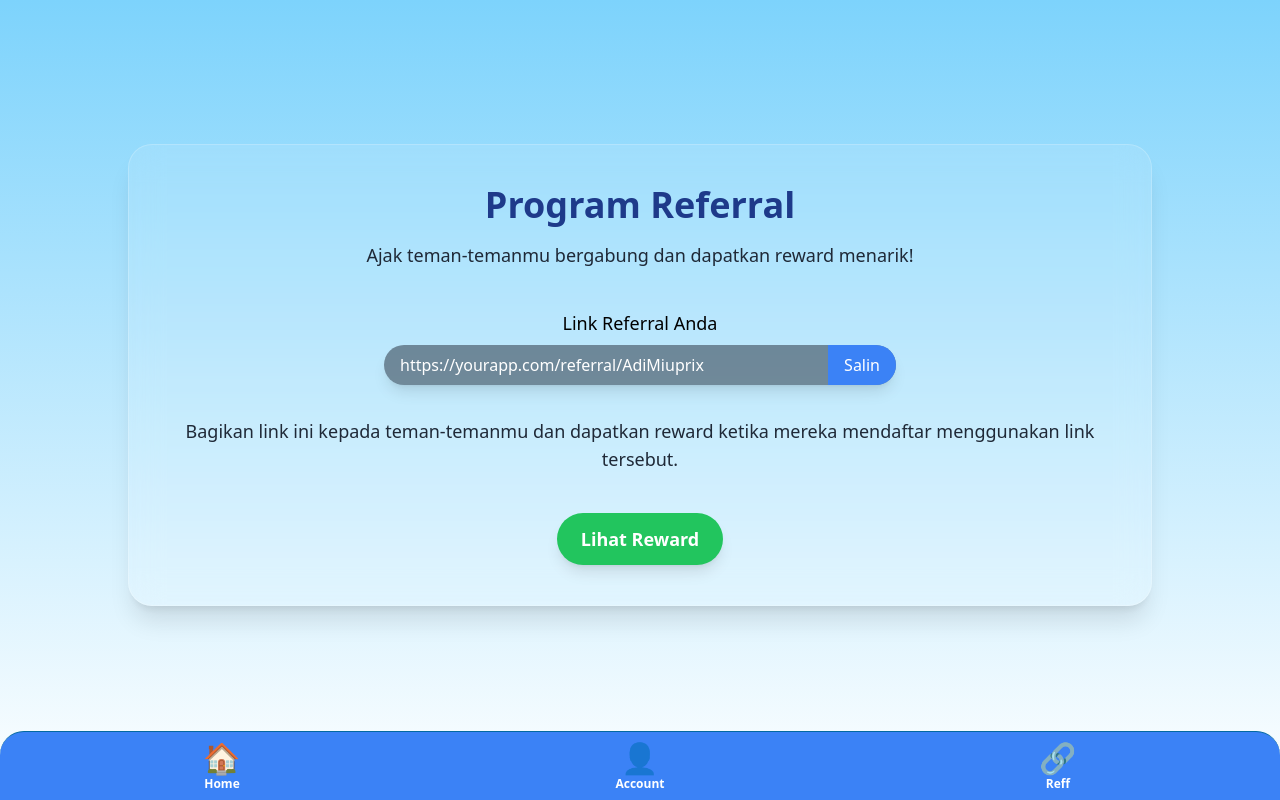
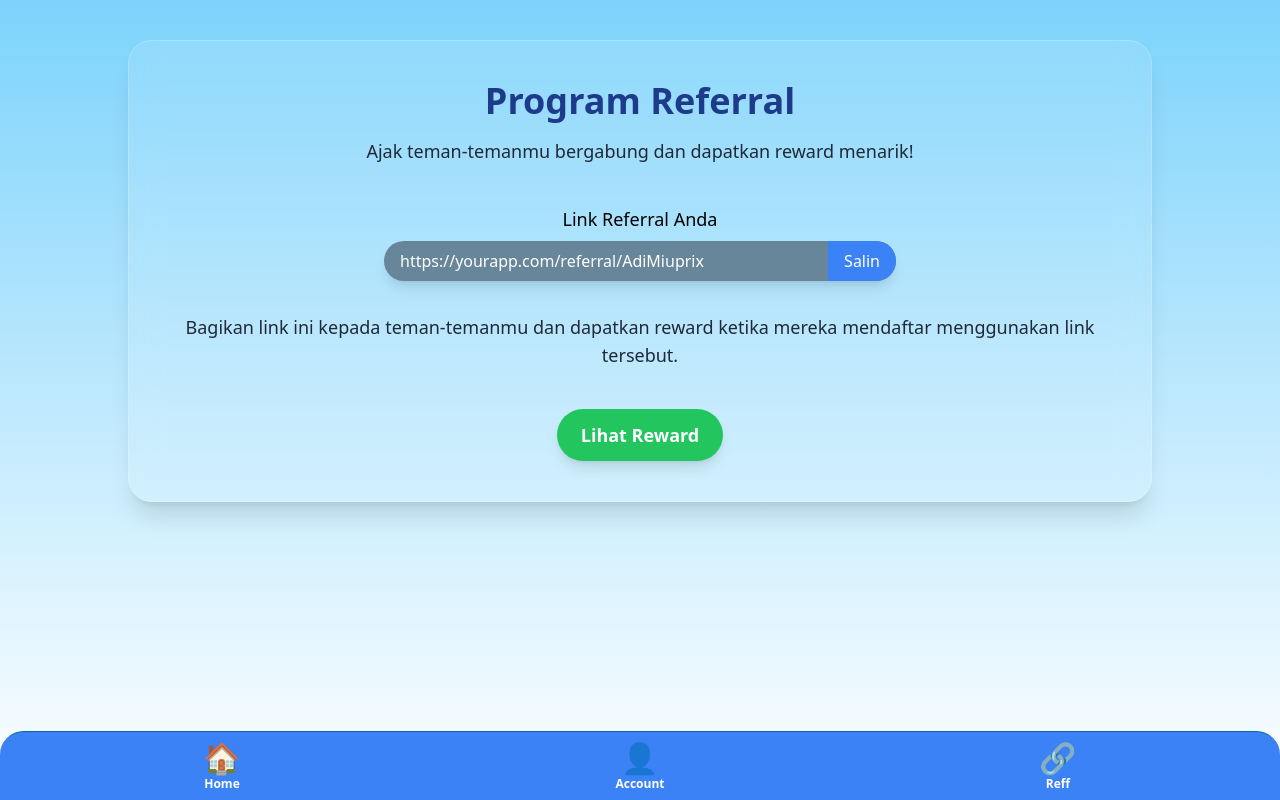
Before and after one commit to adimiuprix/mini-web-app-telegram, a React (Vite) app: page /reff in a window 1280 px wide. Built offline with nearby package versions, Linux system fonts and the light colour scheme.

Commit message:
py set 10

```diff
--- a/src/pages/Account.jsx
+++ b/src/pages/Account.jsx
@@ -4,7 +4,7 @@ function Account() {
   return (
     <>
         <div className='h-screen bg-gradient-to-b from-sky-300 to-transparent'>
-          <div class="px-3 py-36">
+          <div class="px-3 py-10">
 
             <div class="p-8 mx-auto mt-10 max-w-screen-md bg-white bg-opacity-10 rounded-2xl border border-opacity-30 shadow-lg backdrop-blur-sm transition-transform duration-300 transform hover:scale-105">
               <div class="text-3xl font-bold text-center text-blue-900">Detail Akun</div>
--- a/src/pages/Home.jsx
+++ b/src/pages/Home.jsx
@@ -7,7 +7,7 @@ function Home() {
   return (
     <>
         <div className='h-screen bg-gradient-to-b from-sky-300 to-transparent'>
-          <div class="px-3 py-36">
+          <div class="px-3 py-10">
 
               <TonConnectUIProvider
                 manifestUrl="https://mini-web-app-telegram.vercel.app/tonconnect-manifest.json"
--- a/src/pages/Referral.jsx
+++ b/src/pages/Referral.jsx
@@ -2,7 +2,7 @@ function Referral() {
   return (
     <>
         <div className='h-screen bg-gradient-to-b from-sky-300 to-transparent'>
-          <div class="px-3 py-36">
+          <div class="px-3 py-10">
 
             <div class="p-10 mx-auto max-w-screen-lg bg-white bg-opacity-10 rounded-3xl border border-white border-opacity-20 shadow-xl backdrop-blur-lg">
               <div class="text-center">
```
